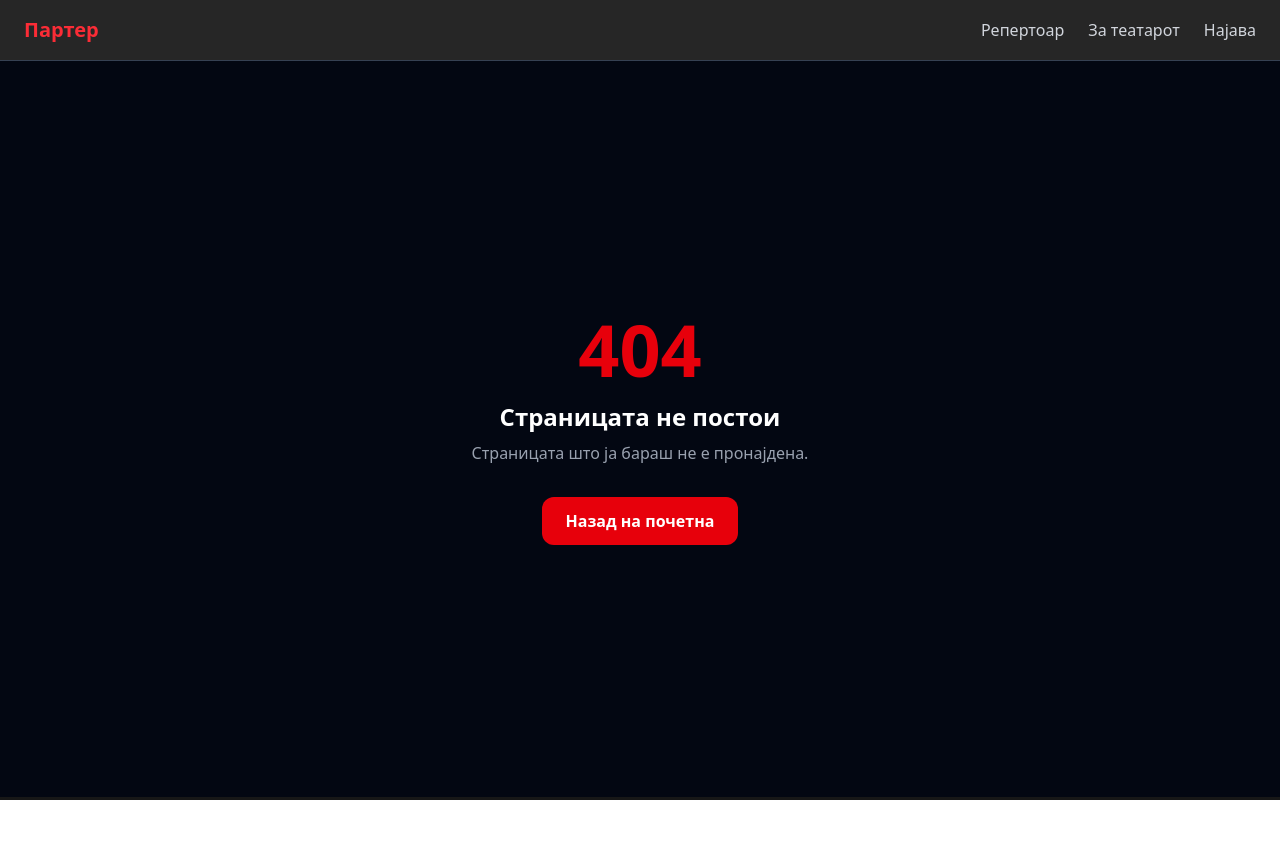
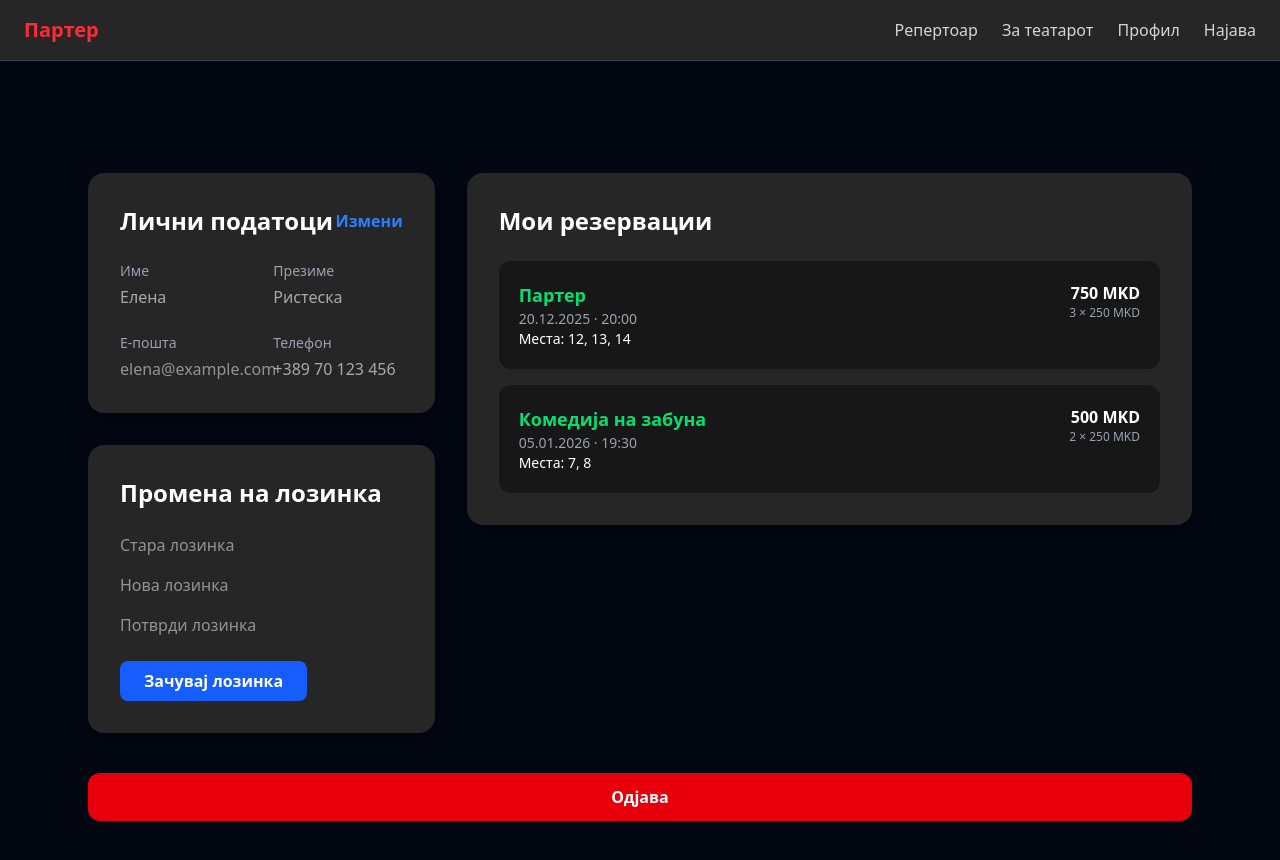
Before and after one commit to elena-risteska/parter-fe, a React (Vite) app: page /profile in a window 1280 px wide. Before the commit this address had no page. Shown: the top 860 px of the page. Before the commit the page ends 800 px from the top, so only its background shows below. Built offline with nearby package versions, Linux system fonts and the light colour scheme.

Commit message:
change profile page layout

```diff
--- a/src/App.tsx
+++ b/src/App.tsx
@@ -9,6 +9,7 @@ import ForgotPassword from "./pages/ForgotPassword"
 import ResetPassword from "./pages/ResetPassword"
 import NotFound from "./pages/NotFound"
 import About from "./pages/About"
+import Profile from "./pages/Profile"
 
 export default function App() {
   return (
@@ -25,6 +26,7 @@ export default function App() {
 <Route path="/reset-password" element={<ResetPassword />} />
 <Route path="*" element={<NotFound />} />
 <Route path="/about" element={<About />} />
+<Route path="/profile" element={<Profile />} />
 
         </Routes>
       </div>
--- a/src/components/Navbar.tsx
+++ b/src/components/Navbar.tsx
@@ -6,8 +6,9 @@ export default function Navbar() {
 
         <div className="flex gap-6 text-gray-300">
           <a href="/" className="hover:text-red-400">Репертоар</a>
-                              <a href="/about" className="hover:text-red-400">За театарот</a>
-                    <a href="/login" className="hover:text-red-400">Најава</a>
+          <a href="/about" className="hover:text-red-400">За театарот</a>
+           <a href="/profile" className="hover:text-red-400">Профил</a>
+        <a href="/login" className="hover:text-red-400">Најава</a>
 
         </div>
       </div>
--- a/src/data/shows.ts
+++ b/src/data/shows.ts
@@ -10,7 +10,7 @@ export const shows: Show[] = [
     date: "2025-12-20",
     time: "19:00",
     totalSeats: 120,
-    reservedSeats: 87,
+    reservedSeats: 57,
   },
   {
     id: "2",
--- /dev/null
+++ b/src/pages/Profile.tsx
@@ -0,0 +1,272 @@
+import { useState } from "react"
+import { useNavigate } from "react-router-dom"
+
+export default function Profile() {
+  const navigate = useNavigate()
+
+  // 🔒 Mock user (backend later)
+  const user = {
+    firstName: "Елена",
+    lastName: "Ристеска",
+    email: "elena@example.com",
+    phone: "+389 70 123 456",
+  }
+
+  // 🎟️ Mock reservations (backend later)
+  const [reservations, setReservations] = useState([
+    {
+      id: 1,
+      title: "Партер",
+      date: "20.12.2025",
+      time: "20:00",
+      seats: [12, 13, 14],
+      price: 250,
+    },
+    {
+      id: 2,
+      title: "Комедија на забуна",
+      date: "05.01.2026",
+      time: "19:30",
+      seats: [7, 8],
+      price: 250,
+    },
+  ])
+
+  // ✏️ Profile editing
+  const [isEditing, setIsEditing] = useState(false)
+  const [profileData, setProfileData] = useState(user)
+
+  const handleProfileChange = (e: React.ChangeEvent<HTMLInputElement>) => {
+    setProfileData({
+      ...profileData,
+      [e.target.name]: e.target.value,
+    })
+  }
+
+  const handleSaveProfile = () => {
+    // 🔒 Backend later
+    setIsEditing(false)
+  }
+
+  const handleCancelEdit = () => {
+    setProfileData(user)
+    setIsEditing(false)
+  }
+
+  // 🔐 Change password
+  const [currentPassword, setCurrentPassword] = useState("")
+  const [newPassword, setNewPassword] = useState("")
+  const [confirmPassword, setConfirmPassword] = useState("")
+  const [passwordMessage, setPasswordMessage] = useState("")
+  const [passwordError, setPasswordError] = useState("")
+
+  const handleChangePassword = () => {
+    setPasswordError("")
+    setPasswordMessage("")
+
+    if (!currentPassword || !newPassword || !confirmPassword) {
+      setPasswordError("Пополни ги сите полиња")
+      return
+    }
+
+    if (newPassword !== confirmPassword) {
+      setPasswordError("Новите лозинки не се совпаѓаат")
+      return
+    }
+
+    // 🔒 Backend later
+    setPasswordMessage("Лозинката е успешно променета")
+    setCurrentPassword("")
+    setNewPassword("")
+    setConfirmPassword("")
+  }
+
+  return (
+    <div className="min-h-[calc(100vh-4rem)] bg-gray-950 pt-16">
+      <div className="max-w-6xl mx-auto px-6 py-12">
+
+        <div className="grid lg:grid-cols-3 gap-8">
+
+          {/* LEFT COLUMN */}
+          <div className="space-y-8">
+
+            {/* PROFILE INFO */}
+            <div className="bg-neutral-800 rounded-2xl shadow-xl p-8">
+              <div className="flex items-center justify-between mb-6">
+                <h2 className="text-2xl font-semibold">Лични податоци</h2>
+
+                {!isEditing ? (
+                  <button
+                    onClick={() => setIsEditing(true)}
+                    className="text-blue-500 hover:underline font-semibold"
+                  >
+                    Измени
+                  </button>
+                ) : (
+                  <div className="flex gap-4">
+                    <button
+                      onClick={handleSaveProfile}
+                      className="text-green-500 hover:underline font-semibold"
+                    >
+                      Зачувај
+                    </button>
+                    <button
+                      onClick={handleCancelEdit}
+                      className="text-red-500 hover:underline font-semibold"
+                    >
+                      Откажи
+                    </button>
+                  </div>
+                )}
+              </div>
+
+              <div className="grid sm:grid-cols-2 gap-6">
+                <div>
+                  <label className="text-sm text-gray-400 block mb-1">Име</label>
+                  <input
+                    name="firstName"
+                    value={profileData.firstName}
+                    onChange={handleProfileChange}
+                    disabled={!isEditing}
+                    className={`input ${!isEditing && "opacity-60 cursor-not-allowed"}`}
+                  />
+                </div>
+
+                <div>
+                  <label className="text-sm text-gray-400 block mb-1">Презиме</label>
+                  <input
+                    name="lastName"
+                    value={profileData.lastName}
+                    onChange={handleProfileChange}
+                    disabled={!isEditing}
+                    className={`input ${!isEditing && "opacity-60 cursor-not-allowed"}`}
+                  />
+                </div>
+
+                <div>
+                  <label className="text-sm text-gray-400 block mb-1">Е-пошта</label>
+                  <input
+                    value={profileData.email}
+                    disabled
+                    className="input opacity-50 cursor-not-allowed"
+                  />
+                </div>
+
+                <div>
+                  <label className="text-sm text-gray-400 block mb-1">Телефон</label>
+                  <input
+                    name="phone"
+                    value={profileData.phone}
+                    onChange={handleProfileChange}
+                    disabled={!isEditing}
+                    className={`input ${!isEditing && "opacity-60 cursor-not-allowed"}`}
+                  />
+                </div>
+              </div>
+            </div>
+
+            {/* CHANGE PASSWORD */}
+            <div className="bg-neutral-800 rounded-2xl shadow-xl p-8">
+              <h2 className="text-2xl font-semibold mb-6">Промена на лозинка</h2>
+
+              {passwordError && (
+                <p className="mb-4 text-red-500">{passwordError}</p>
+              )}
+
+              {passwordMessage && (
+                <p className="mb-4 text-green-500">{passwordMessage}</p>
+              )}
+
+              <div className="space-y-4 max-w-md">
+                <input
+                  type="password"
+                  placeholder="Стара лозинка"
+                  value={currentPassword}
+                  onChange={e => setCurrentPassword(e.target.value)}
+                  className="input"
+                />
+
+                <input
+                  type="password"
+                  placeholder="Нова лозинка"
+                  value={newPassword}
+                  onChange={e => setNewPassword(e.target.value)}
+                  className="input"
+                />
+
+                <input
+                  type="password"
+                  placeholder="Потврди лозинка"
+                  value={confirmPassword}
+                  onChange={e => setConfirmPassword(e.target.value)}
+                  className="input"
+                />
+              </div>
+
+              <button
+                onClick={handleChangePassword}
+                className="mt-6 bg-blue-600 hover:bg-blue-700 transition text-white px-6 py-2 rounded-lg font-semibold"
+              >
+                Зачувај лозинка
+              </button>
+            </div>
+
+          </div>
+
+          {/* RIGHT COLUMN – RESERVATIONS */}
+          <div className="lg:col-span-2">
+            <div className="bg-neutral-800 rounded-2xl shadow-xl p-8">
+              <h2 className="text-2xl font-semibold mb-6">Мои резервации</h2>
+
+              {reservations.length === 0 ? (
+                <p className="text-gray-400 text-center">
+                  Немаш направено резервации
+                </p>
+              ) : (
+                <div className="space-y-4">
+                  {reservations.map(r => (
+                    <div
+                      key={r.id}
+                      className="bg-neutral-900 rounded-xl p-5 flex flex-col sm:flex-row justify-between gap-4"
+                    >
+                      <div>
+                        <h3 className="text-lg font-semibold text-green-400">
+                          {r.title}
+                        </h3>
+                        <p className="text-sm text-gray-400">
+                          {r.date} · {r.time}
+                        </p>
+                        <p className="text-sm">
+                          Места: {r.seats.join(", ")}
+                        </p>
+                      </div>
+
+                      <div className="text-right">
+                        <p className="font-semibold">
+                          {r.seats.length * r.price} MKD
+                        </p>
+                        <p className="text-xs text-gray-400">
+                          {r.seats.length} × {r.price} MKD
+                        </p>
+                      </div>
+                    </div>
+                  ))}
+                </div>
+              )}
+            </div>
+          </div>
+
+        </div>
+
+        {/* LOGOUT */}
+        <button
+          onClick={() => navigate("/login")}
+          className="mt-10 w-full bg-red-600 hover:bg-red-700 transition text-white py-3 rounded-xl font-semibold"
+        >
+          Одјава
+        </button>
+
+      </div>
+    </div>
+  )
+}
--- a/src/pages/Reservation.tsx
+++ b/src/pages/Reservation.tsx
@@ -2,7 +2,7 @@ import { useParams } from "react-router-dom"
 import { shows } from "../data/shows"
 import { useState } from "react"
 
-const TOTAL_SEATS = 100
+const TOTAL_SEATS = 80
 
 export default function Reservation() {
   const { id } = useParams()
```
